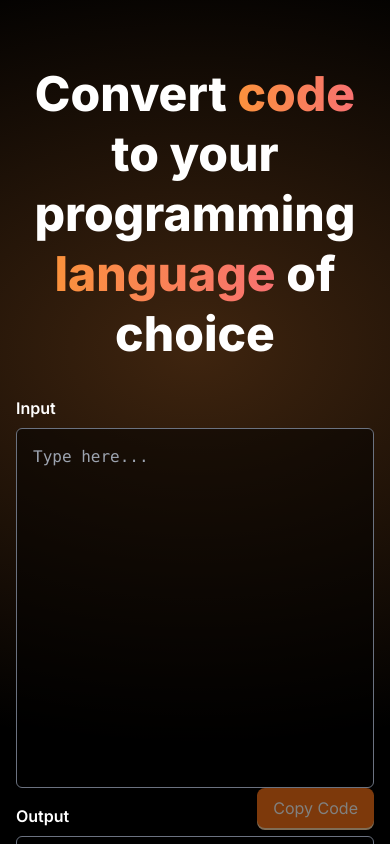
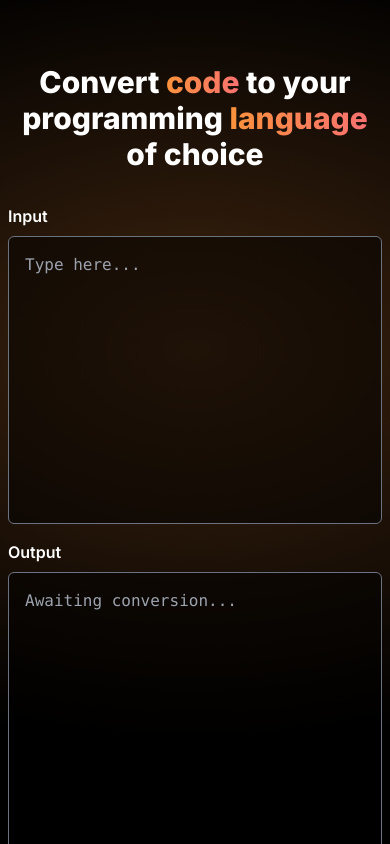
Before and after one commit to TGlide/codeverter, a SvelteKit app: page / in a window 390 px wide. Shown: the top 844 px of the page. Built offline with nearby package versions, Linux system fonts and the light colour scheme.

Commit message:
:lipstick: improve mobile styles

```diff
--- a/src/routes/+page.svelte
+++ b/src/routes/+page.svelte
@@ -19,7 +19,6 @@
 	let outputHtml: string | null = null;
 	let highlighter: Highlighter;
 	let settingsOpen = false;
-	let copied = false;
 
 	async function search() {
 		if (loading || !input) return;
@@ -59,13 +58,6 @@
 
 	$: if ($key) error = null;
 
-	const handleCopy = () => {
-		if (copied) return;
-		navigator.clipboard.writeText(output)
-		copied = true;
-		setTimeout(() => copied = false, 1000);
-	};
-
 	onMount(async () => {
 		setCDN('https://unpkg.com/shiki');
 		highlighter = await getHighlighter({
@@ -82,36 +74,27 @@
 
 <main class="relative flex min-h-screen flex-col justify-between gap-4 overflow-hidden pb-8">
 	<div class="bg" />
-	<div class="mx-auto w-full max-w-7xl px-4 ">
-		<h1 class="mx-auto mt-16 max-w-5xl text-center text-5xl font-bold leading-tight ">
+	<div class="mx-auto w-full max-w-7xl px-2 lg:px-4">
+		<h1 class="mx-auto mt-16 max-w-5xl text-center text-3xl lg:text-5xl font-bold lg:leading-tight">
 			Convert <span class="gradient-text">code</span> to your programming
 			<span class="gradient-text">language</span> of choice
 		</h1>
 
-		<div class="mt-8 grid w-full gap-4 min-h-[50rem] lg:min-h-[36rem] lg:grid-cols-2">
-			<div class="flex flex-col">
+		<div class="mt-8 grid w-full gap-4 lg:grid-cols-2">
+			<div class="flex flex-col h-[20rem] lg:h-[30rem]">
 				<label for="input" class="font-semibold">Input</label>
 				<textarea
 					bind:value={input}
 					name="input"
-					class="textarea mt-2 w-full grow"
+					class="textarea mt-2 w-full grow overflow-auto"
 					placeholder="Type here..."
 				/>
 			</div>
-			<div class="flex flex-col relative">
-				<button class={`btn btn-primary absolute right-0 -top-4`}
-				disabled={!outputHtml}
-				 on:click={handleCopy}>
-					{#if copied}
-						Copied!
-					{:else}
-						Copy Code
-					{/if}
-				</button>
+			<div class="flex flex-col h-[20rem] lg:h-[30rem]">
 				<label for="output" class="font-semibold">Output</label>
 
 				{#if outputHtml}
-					<div class="textarea mt-2 w-full grow max-h-[50rem] lg:max-h-[36rem] overflow-y-auto">
+					<div class="textarea mt-2 w-full grow overflow-auto">
 						{@html outputHtml}
 					</div>
 				{:else}
@@ -119,7 +102,7 @@
 						bind:value={output}
 						name="output"
 						readonly
-						class="textarea mt-2 w-full grow"
+						class="textarea mt-2 w-full grow overflow-auto"
 						placeholder="Awaiting conversion..."
 					/>
 				{/if}
```
